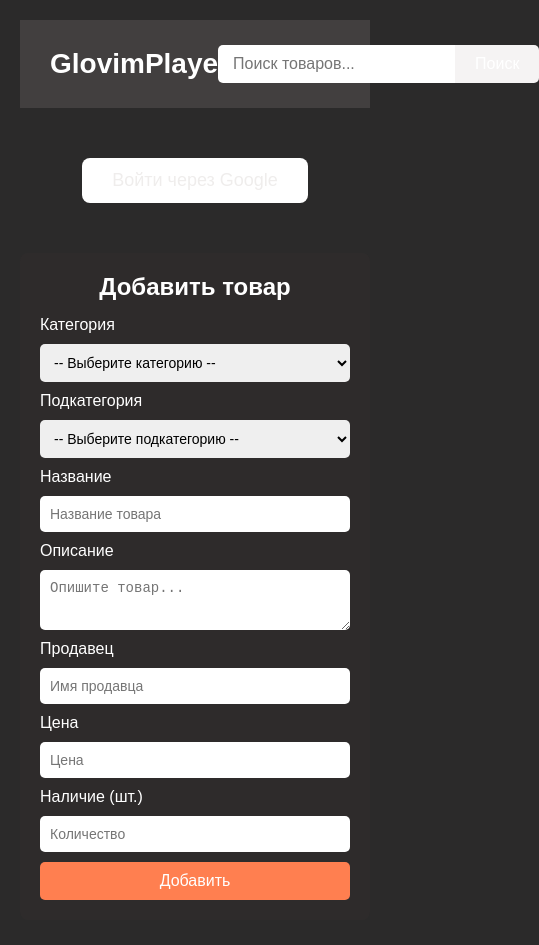
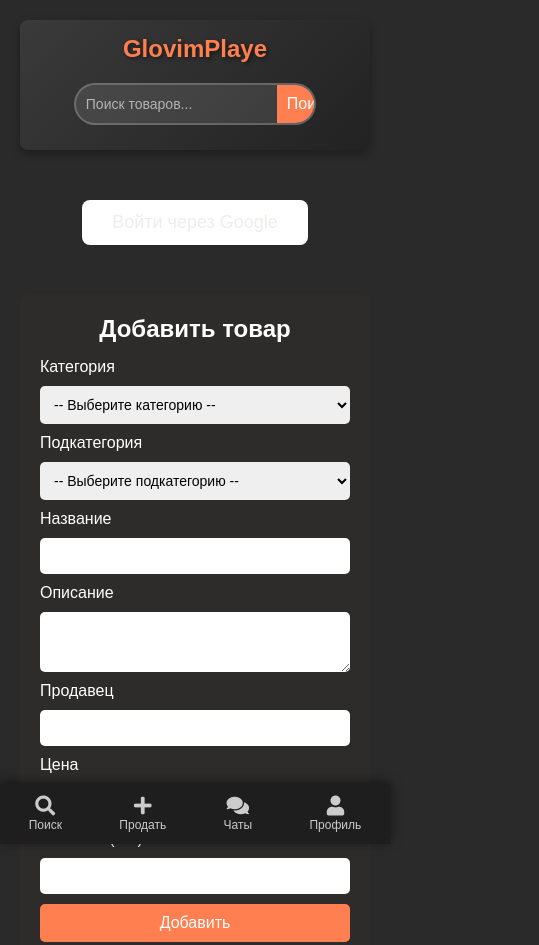
Before and after one commit to lecsik12/glovimplaye, a website: page add.html in a window 390 px wide. Shown: the top 945 px of the page, 539 px wide, since content can reach past the window. Drawn offline with Linux system fonts and the light colour scheme.

Commit message:
Add files via upload

```diff
--- a/add.html
+++ b/add.html
@@ -2,7 +2,7 @@
 <html lang="ru">
 <head>
   <meta charset="UTF-8">
-  <title>Добавить товар | GlovimPlaye</title>
+  <title>GlovimPlaye | Добавить товар</title>
   <meta name="viewport" content="width=device-width, initial-scale=1">
 
   <!-- Firebase v8 -->
@@ -11,6 +11,7 @@
 
   <!-- Font Awesome для иконок -->
   <link rel="stylesheet" href="https://cdnjs.cloudflare.com/ajax/libs/font-awesome/5.15.1/css/all.min.css">
+
   <style>
     /* ========== ВАШ ИСХОДНЫЙ ДИЗАЙН ДЛЯ ПК ========== */
     * {
@@ -30,7 +31,7 @@
       padding: 15px 30px;
       display: flex;
       align-items: center;
-      justify-content: space-between; /* Лого слева, профиль справа */
+      justify-content: space-between; /* Логотип слева, профиль справа */
       flex-wrap: nowrap;
       margin-bottom: 20px;
     }
@@ -79,7 +80,8 @@
     .search-btn:hover {
       background: #f3f1f0;
     }
-    /* Профиль в хедере */
+
+    /* Профиль в шапке (ПК) */
     .profile {
       position: relative;
       display: flex;
@@ -123,7 +125,8 @@
       color: red;
       font-weight: bold;
     }
-    /* Авторизация */
+
+    /* Контейнер авторизации (если не залогинен) */
     .auth-container {
       text-align: center;
       margin: 50px 0;
@@ -142,7 +145,8 @@
       background: #fbf8f7;
       transform: translateY(-2px);
     }
-    /* Контент */
+
+    /* Основной контент */
     main {
       margin-top: 20px;
     }
@@ -187,6 +191,7 @@
     form#addProductForm button:hover {
       background: #ff4500;
     }
+
     /* Футер */
     footer {
       background: rgba(71, 68, 68, 0.85);
@@ -205,7 +210,72 @@
     .social-links a:hover {
       color: #ff4500;
     }
+
     /* Модальное окно профиля */
+    header {
+      background: linear-gradient(135deg, #3a3a3a, #222);
+      padding: 20px 40px;
+      display: flex;
+      align-items: center;
+      justify-content: space-between;
+      box-shadow: 0px 4px 10px rgba(0, 0, 0, 0.3);
+      border-radius: 8px;
+  }
+
+  .logo-button {
+      font-size: 32px;
+      font-weight: bold;
+      color: #ff7f50;
+      text-shadow: 2px 2px 4px rgba(0, 0, 0, 0.5);
+      transition: transform 0.3s, text-shadow 0.3s;
+  }
+
+  .logo-button:hover {
+      transform: scale(1.1);
+      text-shadow: 3px 3px 6px rgba(255, 127, 80, 0.8);
+  }
+
+  .search-container {
+      display: flex;
+      max-width: 500px;
+      width: 100%;
+      background: rgba(255, 255, 255, 0.1);
+      border-radius: 30px;
+      overflow: hidden;
+      border: 2px solid rgba(255, 255, 255, 0.2);
+  }
+
+  .search-input {
+      flex: 1;
+      padding: 12px 18px;
+      border: none;
+      background: transparent;
+      color: #fff;
+      font-size: 16px;
+      outline: none;
+  }
+
+  .search-input::placeholder {
+      color: rgba(255, 255, 255, 0.6);
+  }
+
+  .search-btn {
+      padding: 12px 20px;
+      border: none;
+      background: #ff7f50;
+      color: #fff;
+      font-size: 16px;
+      cursor: pointer;
+      transition: background 0.3s;
+      border-radius: 0 30px 30px 0;
+  }
+
+  .search-btn:hover {
+      background: #ff4500;
+  }
+
+
+
     .modal {
       display: none;
       position: fixed;
@@ -262,29 +332,38 @@
       background: #ff4500;
     }
 
-    /* ========== НИЖНЯЯ ПАНЕЛЬ (КАК playerok.com) ========== */
+    /* ========== НИЖНЯЯ ПАНЕЛЬ (МОБИЛЬНАЯ) ========== */
     .bottom-nav {
       position: fixed;
       bottom: 0; left: 0; right: 0;
       height: 60px;
       background: #1e1e1e;
-      display: none; /* По умолчанию скрыта (для ПК) */
+      display: none; /* По умолчанию скрыто (для ПК) */
       justify-content: space-around;
       align-items: center;
       box-shadow: 0 -2px 10px rgba(0,0,0,0.5);
       z-index: 9999;
     }
+
+    .search-bar {
+      position: absolute;
+      top: 50%;
+      right: 10px;
+      transform: translateY(-50%);
+  }
+
+
     .bottom-nav a {
       text-decoration: none;
       color: #ccc;
-      font-size: 14px;
+      font-size: 12px;
       display: flex;
       flex-direction: column;
       align-items: center;
     }
     .bottom-nav a i {
       font-size: 20px;
-      margin-bottom: 3px;
+      margin-bottom: 2px;
     }
     .bottom-nav a:hover {
       color: #fff;
@@ -292,7 +371,7 @@
 
     /* ========== АДАПТИВНОСТЬ ========== */
     @media (max-width: 768px) {
-      /* Прячем профиль сверху */
+      /* Прячем профиль сверху на телефоне */
       .profile {
         display: none !important;
       }
@@ -300,22 +379,45 @@
       .bottom-nav {
         display: flex;
       }
-      /* Можно чуть уменьшить верхний паддинг body, если хотите */
+      /* Чтобы контент не залез под панель */
       body {
-        padding-bottom: 80px; /* чтобы нижняя панель не перекрывала контент */
+        padding-bottom: 80px;
       }
     }
+
+    @media (max-width: 768px) {
+      header {
+          flex-direction: column;
+          align-items: center;
+          text-align: center;
+          padding: 15px;
+      }
+
+      .logo-button {
+          font-size: 24px;
+          margin-bottom: 10px;
+      }
+
+      .search-container {
+          width: 100%;
+          max-width: 90%;
+      }
+
+      .search-input {
+          font-size: 14px;
+          padding: 10px;
+      }
+
+      .search-btn {
+          padding: 10px;
+      }
+  }
+
   </style>
-
-
-
-
-
-
 </head>
 <body>
 
-<!-- ХЕДЕР -->
+<!-- Хедер (ПК) -->
 <header>
   <button class="logo-button" onclick="goToHomePage()">GlovimPlaye</button>
   <div class="header-center">
@@ -324,6 +426,7 @@
       <button class="search-btn">Поиск</button>
     </div>
   </div>
+  <!-- Профиль (только на ПК) -->
   <div class="profile" id="profileSection" style="display:none;">
     <img id="avatar" class="avatar" src="default-avatar.png" alt="Avatar" onclick="toggleProfileMenu()">
     <div class="profile-menu" id="profileMenu">
@@ -337,12 +440,12 @@
   </div>
 </header>
 
-<!-- КОНТЕЙНЕР АВТОРИЗАЦИИ (если не залогинен) -->
+<!-- Авторизация (если не залогинен) -->
 <div class="auth-container" id="authContainer">
   <button id="loginButton" class="login-btn" onclick="login()">Войти через Google</button>
 </div>
 
-<!-- ОСНОВНОЙ КОНТЕНТ: ТОЛЬКО ФОРМА ДОБАВЛЕНИЯ -->
+<!-- Основной контент -->
 <main>
   <div class="container">
     <h2>Добавить товар</h2>
@@ -367,26 +470,26 @@
       </select>
 
       <label for="productName">Название</label>
-      <input type="text" id="productName" placeholder="Название товара" required />
+      <input type="text" id="productName" required />
 
       <label for="description">Описание</label>
-      <textarea id="description" placeholder="Опишите товар..."></textarea>
+      <textarea id="description"></textarea>
 
       <label for="sellerName">Продавец</label>
-      <input type="text" id="sellerName" placeholder="Имя продавца" required />
+      <input type="text" id="sellerName" required />
 
       <label for="price">Цена</label>
-      <input type="number" id="price" placeholder="Цена" required />
+      <input type="number" id="price" required />
 
       <label for="stock">Наличие (шт.)</label>
-      <input type="number" id="stock" placeholder="Количество" required />
+      <input type="number" id="stock" required />
 
       <button type="submit">Добавить</button>
     </form>
   </div>
 </main>
 
-<!-- ФУТЕР -->
+<!-- Футер -->
 <footer>
   <div class="social-links">
     <a href="https://www.tiktok.com/" target="_blank" title="TikTok"><i class="fab fa-tiktok"></i></a>
@@ -396,7 +499,27 @@
   <p>© 2025 GlovimPlaye. Все права защищены.</p>
 </footer>
 
-<!-- МОДАЛЬНОЕ ОКНО ПРОФИЛЯ -->
+<!-- ===== НИЖНЯЯ ПАНЕЛЬ (для мобильных) ===== -->
+<div class="bottom-nav">
+  <a href="index.html">
+    <i class="fas fa-search"></i>
+    <span>Поиск</span>
+  </a>
+  <a href="add.html">
+    <i class="fas fa-plus"></i>
+    <span>Продать</span>
+  </a>
+  <a href="#">
+    <i class="fas fa-comments"></i>
+    <span>Чаты</span>
+  </a>
+  <a href="#" onclick="showProfileModal()">
+    <i class="fas fa-user"></i>
+    <span>Профиль</span>
+  </a>
+</div>
+
+<!-- Модальное окно профиля -->
 <div id="profileModal" class="modal">
   <div class="modal-content">
     <span class="modal-close" onclick="closeProfileModal()">&times;</span>
@@ -409,10 +532,40 @@
   </div>
 </div>
 
+<!-- JS для поиска -->
 <script>
-/* ---------------------------------
-   1. Firebase конфиг (v8)
----------------------------------- */
+  function filterCategories() {
+    let input = document.getElementById('searchInput').value.toLowerCase();
+    let sections = document.querySelectorAll('.categories-section'); // Все секции (Игры, Приложения)
+
+    sections.forEach(section => {
+      let cards = section.querySelectorAll('.category-card');
+      let hasVisible = false; // Флаг, есть ли видимые элементы в секции
+
+      cards.forEach(card => {
+        let titleElement = card.querySelector('.subcategory');
+        // На всякий случай проверяем, что элемент существует
+        if (!titleElement) return;
+
+        let title = titleElement.textContent.toLowerCase();
+        if (title.includes(input)) {
+          card.style.display = 'block'; // Показываем совпадения
+          hasVisible = true;
+        } else {
+          card.style.display = 'none'; // Прячем несоответствия
+        }
+      });
+
+      // Если в секции нет видимых карточек, скрываем секцию
+      section.style.display = hasVisible ? 'block' : 'none';
+    });
+  }
+  </script>
+
+
+<script>
+/* ---------- Firebase конфиг ---------- */
+  // Firebase конфиг – замените данные на свои!
   var firebaseConfig = {
     apiKey: "AIzaSyAhn2H2BExFFf7GO2k_YDfrwPiV_cYdUBg",
     authDomain: "glovimplaye-b1023.firebaseapp.com",
@@ -428,7 +581,14 @@ firebase.initializeApp(firebaseConfig);
   var auth = firebase.auth();
   var provider = new firebase.auth.GoogleAuthProvider();
 
-// При загрузке проверяем, есть ли сохранённый пользователь
+  // Проверка сохранённого пользователя при загрузке страницы
+  document.addEventListener("DOMContentLoaded", function(){
+    var savedUser = localStorage.getItem("user");
+    if (savedUser) {
+      updateProfile(JSON.parse(savedUser));
+    }
+  });
+/* ---------- При загрузке проверяем пользователя ---------- */
 document.addEventListener("DOMContentLoaded", function() {
   var savedUser = localStorage.getItem("user");
   if (savedUser) {
@@ -436,9 +596,7 @@ document.addEventListener("DOMContentLoaded", function() {
   }
 });
 
-/* ---------------------------------
-   2. Функции аутентификации
----------------------------------- */
+/* ---------- Авторизация ---------- */
 function login() {
   auth.signInWithPopup(provider)
     .then(function(result) {
@@ -458,12 +616,9 @@ function login() {
 }
 
 function updateProfile(user) {
-  // Скрываем кнопку "Войти"
   document.getElementById("loginButton").style.display = "none";
   document.getElementById("authContainer").style.display = "none";
-
-  // Показываем профиль
-  document.getElementById("profileSection").style.display = "flex";
+  document.getElementById("profileSection").style.display = "flex"; // Показываем профиль на ПК
   document.getElementById("avatar").src = user.photoURL || "default-avatar.png";
   document.getElementById("modalAvatar").src = user.photoURL || "default-avatar.png";
   document.getElementById("profileName").innerText = user.displayName;
@@ -485,19 +640,18 @@ function logout() {
   });
 }
 
+/* ---------- Модальное окно профиля ---------- */
 function showProfileModal() {
   document.getElementById("profileModal").style.display = "block";
-  document.getElementById("profileMenu").classList.remove("active");
+  var menu = document.getElementById("profileMenu");
+  if (menu) menu.classList.remove("active");
 }
-
 function closeProfileModal() {
   document.getElementById("profileModal").style.display = "none";
 }
-
 function editProfile() {
-  alert("Функция редактирования профиля пока не реализована.");
+  alert("Редактирование профиля пока не реализовано.");
 }
-
 window.onclick = function(event) {
   var modal = document.getElementById("profileModal");
   if (event.target == modal) {
@@ -505,24 +659,18 @@ window.onclick = function(event) {
   }
 };
 
-/* ---------------------------------
-   3. Переход на главную (логотип)
----------------------------------- */
+/* ---------- Переход на главную ---------- */
 function goToHomePage() {
-  // Если ваша страница со списком товаров называется index.html:
   window.location.href = "index.html";
 }
 
-/* ---------------------------------
-   4. Добавление товара в localStorage
----------------------------------- */
+/* ---------- Добавление товара в localStorage ---------- */
 const addForm = document.getElementById('addProductForm');
 addForm.addEventListener('submit', function(e) {
   e.preventDefault();
   let products = JSON.parse(localStorage.getItem('products')) || [];
-
   const newProduct = {
-    id: Date.now(), // простая генерация ID
+    id: Date.now(),
     category: document.getElementById('category').value,
     subcategory: document.getElementById('subcategory').value,
     name: document.getElementById('productName').value,
@@ -531,36 +679,11 @@ addForm.addEventListener('submit', function(e) {
     price: document.getElementById('price').value,
     stock: document.getElementById('stock').value
   };
-
   products.push(newProduct);
   localStorage.setItem('products', JSON.stringify(products));
-
   addForm.reset();
-  alert('Товар добавлен! Теперь он появится на соответствующей странице подкатегории.');
+  alert('Товар добавлен!');
 });
-
-
-const savedUser = localStorage.getItem("user");
-const user = JSON.parse(savedUser); // данные о текущем залогиненном пользователе
-
-const newProduct = {
-  id: Date.now(),
-  name: document.getElementById('productName').value,
-  description: document.getElementById('description').value,
-  price: document.getElementById('price').value,
-  stock: document.getElementById('stock').value,
-
-  // Поля о продавце:
-  sellerUid: user.uid,
-  sellerEmail: user.email,
-  sellerPhotoURL: user.photoURL,
-  sellerDisplayName: user.displayName,
-
-  // Если нужны отзывы
-  reviews: []
-};
-
 </script>
-
 </body>
 </html>
```
Lines whose indentation alone changed are shown as unchanged.
